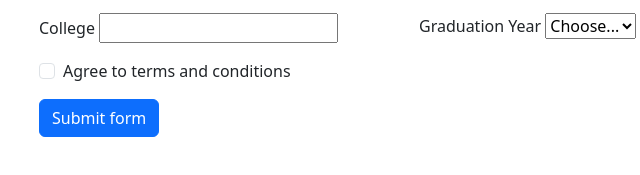
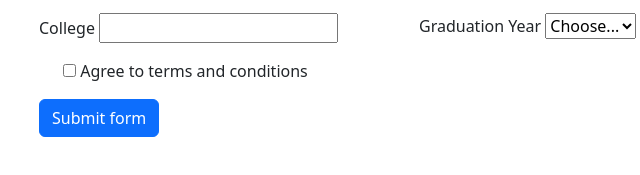
Before and after one commit to acciojob/bootstrap-form-easy-aadya909, a website: page main.html in a window 1280 px wide. Shown: the part 135-310 px from the top of the page, 43-683 px from the left. Drawn offline with nearby package versions, Linux system fonts and the light colour scheme.

Commit message:
created a submission

```diff
--- a/main.html
+++ b/main.html
@@ -54,8 +54,8 @@
       </div>
 
       <div class="form-check mb-3">
-        <input type="checkbox" class="form-check-input" id="conditions-checkbox" required>
-        <label class="form-check-label" for="terms">Agree to terms and conditions</label>
+        <input type="checkbox" class="conditions-checkbox" id="conditions-checkbox" required>
+        <label class="conditions-checkbox" for="conditions-checkbox">Agree to terms and conditions</label>
         <div class="invalid-feedback">You must agree before submitting.</div>
       </div>
 
```
